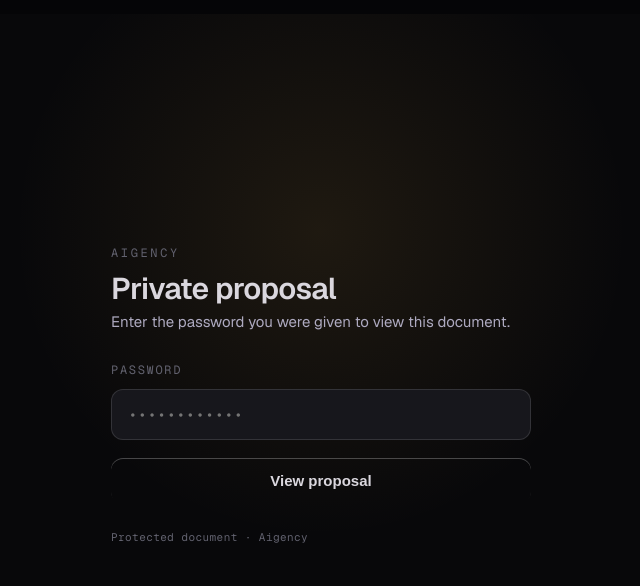
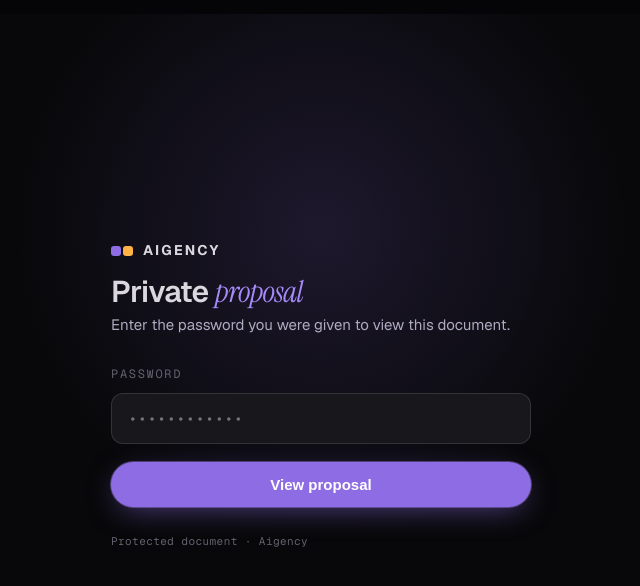
Before and after one commit to AReid987/aigency-loan-proposal, a Next.js app: page /login in a window 1280 px wide. Shown: the top 586 px of the page, without its empty margins (319-959 px from the left). Built offline with nearby package versions, Linux system fonts and the light colour scheme.

Commit message:
Update app/login/page.tsx

```diff
--- a/app/login/page.tsx
+++ b/app/login/page.tsx
@@ -50,7 +50,7 @@ function LoginInner() {
         overflow: "hidden",
       }}
     >
-      {/* ambient accent glow */}
+      {/* ambient violet glow */}
       <div
         aria-hidden
         style={{
@@ -59,7 +59,7 @@ function LoginInner() {
           height: 620,
           borderRadius: "50%",
           background:
-            "radial-gradient(circle, rgba(232,176,75,0.10) 0%, rgba(232,176,75,0) 70%)",
+            "radial-gradient(circle, rgba(142,108,228,0.16) 0%, rgba(142,108,228,0) 70%)",
           top: "-10%",
           left: "50%",
           transform: "translateX(-50%)",
@@ -74,7 +74,13 @@ function LoginInner() {
         style={{ width: "100%", maxWidth: 420, position: "relative" }}
       >
         <div style={{ marginBottom: 28 }}>
-          <div className="eyebrow">Aigency</div>
+          <div style={{ display: "flex", alignItems: "center", gap: 10, marginBottom: 14 }}>
+            <div style={{ display: "flex", gap: 2 }}>
+              <span style={{ width: 10, height: 10, borderRadius: 3, background: "var(--violet)" }} />
+              <span style={{ width: 10, height: 10, borderRadius: 3, background: "var(--amber)" }} />
+            </div>
+            <span style={{ fontWeight: 700, letterSpacing: "0.16em", fontSize: 14 }}>AIGENCY</span>
+          </div>
           <h1
             style={{
               fontSize: 30,
@@ -84,7 +90,7 @@ function LoginInner() {
               lineHeight: 1.1,
             }}
           >
-            Private proposal
+            Private <span className="serif-i" style={{ color: "var(--violet-soft)" }}>proposal</span>
           </h1>
           <p style={{ color: "var(--ink-soft)", margin: 0, fontSize: 15 }}>
             Enter the password you were given to view this document.
@@ -135,16 +141,16 @@ function LoginInner() {
             style={{
               marginTop: 8,
               width: "100%",
-              background: "var(--accent)",
-              color: "var(--accent-ink)",
+              background: "var(--violet)",
+              color: "#fff",
               border: "none",
-              borderRadius: 12,
+              borderRadius: 999,
               padding: "14px 16px",
               fontSize: 15,
               fontWeight: 600,
               cursor: loading ? "default" : "pointer",
               opacity: loading ? 0.75 : 1,
-              boxShadow: "inset 0 1px 0 rgba(255,255,255,0.25)",
+              boxShadow: "0 0 0 1px rgba(167,139,250,0.4), 0 8px 30px -8px rgba(142,108,228,0.6)",
             }}
           >
             {loading ? "Checking…" : "View proposal"}
```
